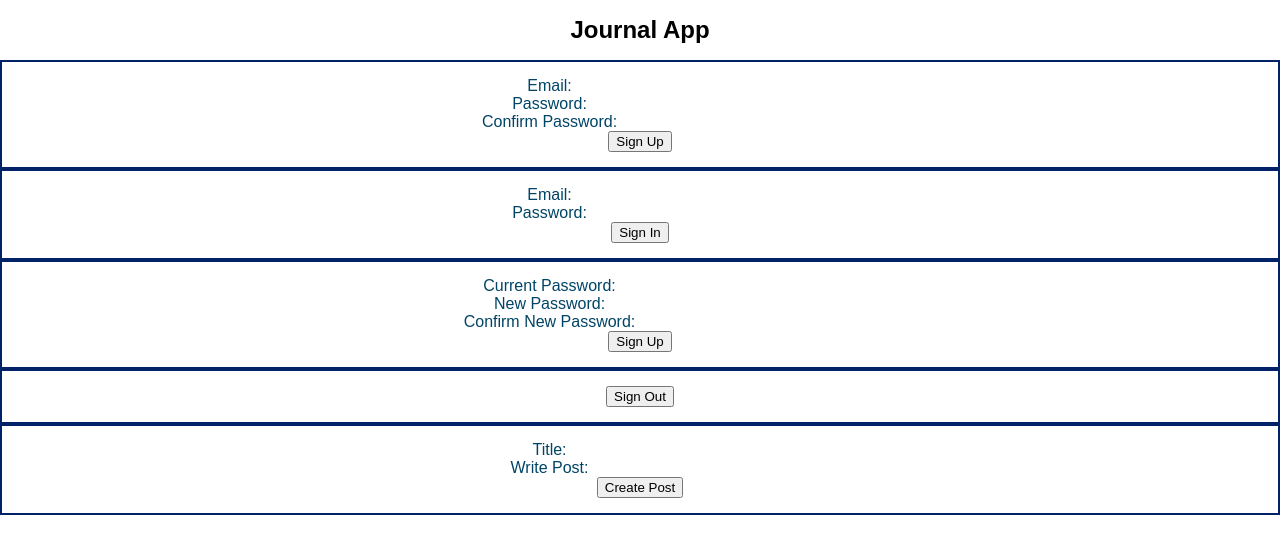
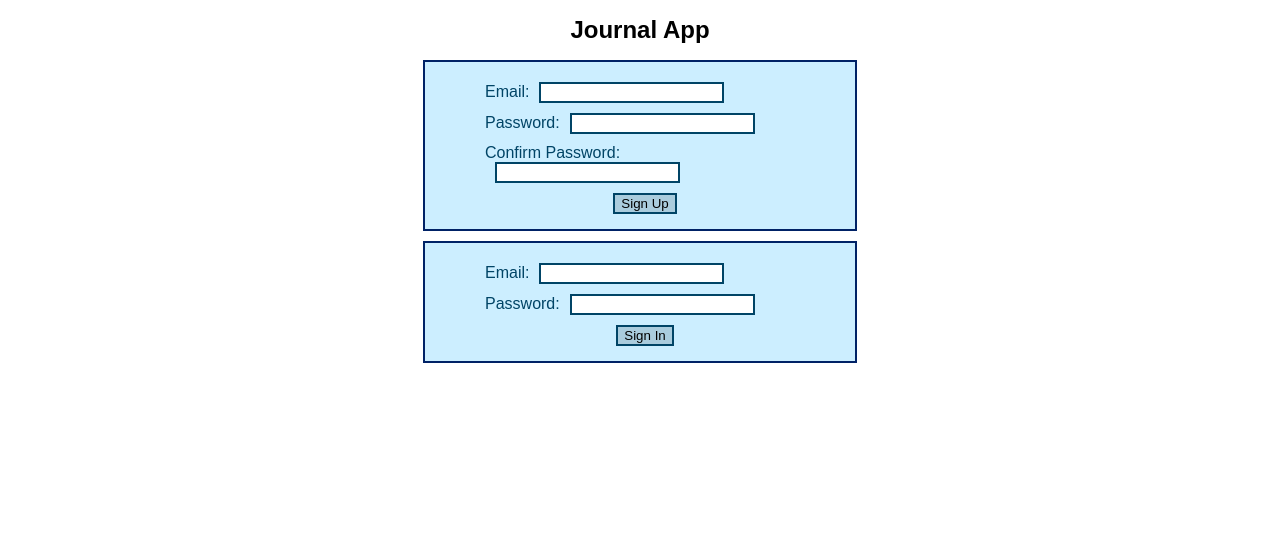
Before and after one commit to eabrigham/journal-client, a React (Create React App) app: page / in a window 1280 px wide. Shown: the top 554 px of the page. Built offline with nearby package versions, Linux system fonts and the light colour scheme.

Commit message:
Styled auth forms.

```diff
--- a/src/components/ChangePasswordForm.js
+++ b/src/components/ChangePasswordForm.js
@@ -53,7 +53,7 @@ const ChangePasswordForm = (props) => {
                 Confirm New Password:
                 <input type="password" name="new_confirmation" />
             </label>
-            <button type="submit">Sign Up</button>
+            <button type="submit">Change Password</button>
         </form>
     )
 }
--- a/src/containers/App.js
+++ b/src/containers/App.js
@@ -41,17 +41,6 @@ class App extends Component {
     })
   }
 
-  // to show just sign out/cp when signed in:
-  // use a ternary operator
-  // have an array of the components that should be listed
-
-  // make a generic form submit button
-  // formSubmit = e => {
-  //   console.log('form submit ran')
-  //   e.preventDefault()
-  //   console.log(e.target)
-  // }
-
   render() {
     return (
       <div className="App">
@@ -59,12 +48,17 @@ class App extends Component {
           {/* make header its own class eventually */}
           <h1 className="App-title">Journal App</h1>
         </header>
-        {/* <button type="submit" onSubmit={this.formSubmit}>Sign Up</button> */}
-        <SignUpForm />
-        <SignInForm setToken={this.setToken} setPosts={this.setPosts} />
-        <ChangePasswordForm token={this.state.token} />
-        <SignOutForm token={this.state.token} setToken={this.setToken} setPosts={this.setPosts} />
-        <PostForm token={this.state.token} addPost={this.addPost}/>
+        { ! this.state.token
+          ? <div>
+              <SignUpForm />
+              <SignInForm setToken={this.setToken} setPosts={this.setPosts} />
+            </div>
+          : <div>
+              <ChangePasswordForm token={this.state.token} />
+              <SignOutForm token={this.state.token} setToken={this.setToken} setPosts={this.setPosts} />
+              <PostForm token={this.state.token} addPost={this.addPost}/>
+            </div>
+        }
         <PostList postList={this.state.posts} />
       </div>
     )
--- a/src/styles/App.css
+++ b/src/styles/App.css
@@ -1,9 +1,5 @@
 .App {
   text-align: center;
-}
-
-
-.App-header {
 }
 
 .App-title {
--- a/src/styles/Form.css
+++ b/src/styles/Form.css
@@ -1,15 +1,31 @@
 form {
-    width: 550 px;
+    max-width: 200 px;
+    width: 400px;
     height: 450 px;
+    margin: 10px auto;
     padding: 15px;
     border: 2px solid #002266;
     color: #004466;
+    background-color: #cceeff;
 }
 
 label {
     display: block;
+    padding: 5px;
+    width: 80%;
+    margin: 0 40px;
+    text-align: left;
 }
 
 input {
-    border: 1px #004466;
+    border: 2px solid #004466;
+    margin: 0 0 0 10px;
+
 }
+
+button {
+    border: 2px solid #004466;
+    background-color: #aaccdd;
+    text-align: left;
+    margin: 5px 0 0 10px;
+}
```
Also changed, not shown: src/components/SignUpForm.js (line endings or trailing spaces).
